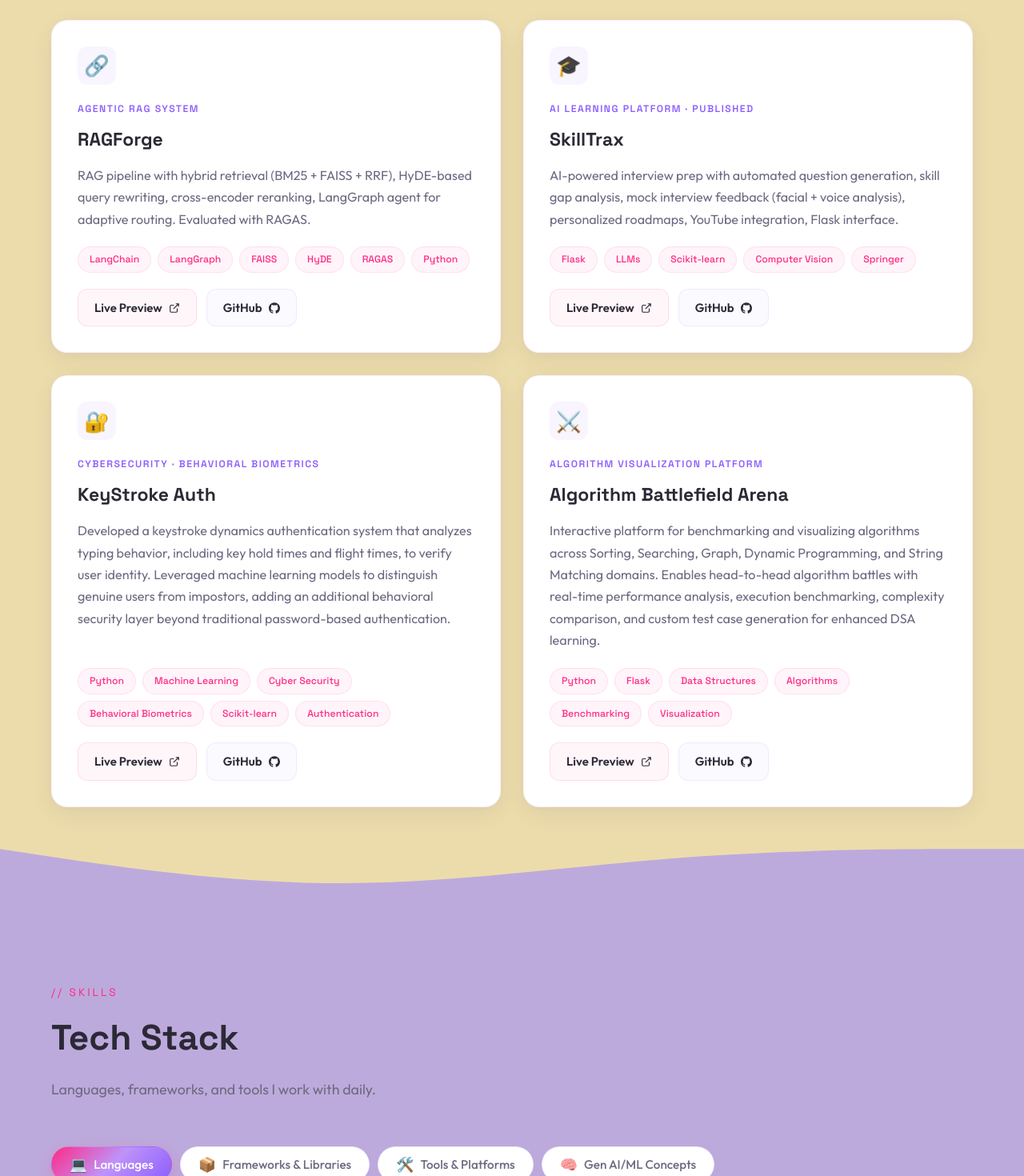
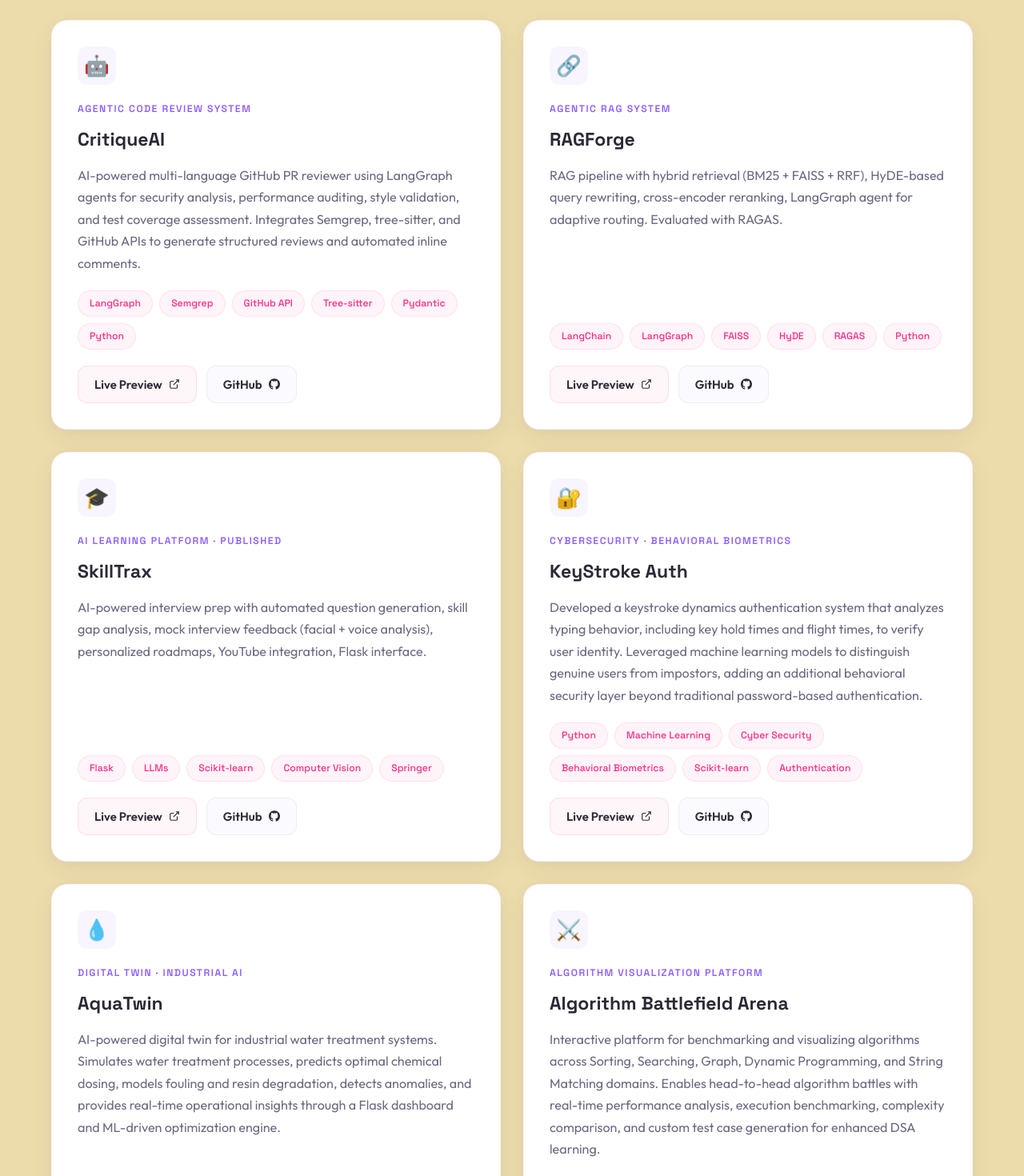
Before and after one commit to Purva09Ratnaparkhi/portfolio, a React (Vite) app: page / in a window 1280 px wide. Shown: the part 1120-2590 px from the top of the page at 80% size. Built offline with nearby package versions, Linux system fonts and the light colour scheme.

Commit message:
Added new projects

```diff
--- a/src/data/portfolioData.js
+++ b/src/data/portfolioData.js
@@ -1,4 +1,14 @@
 export const projects = [
+  {
+    icon: '🤖',
+    type: 'Agentic Code Review System',
+    title: 'CritiqueAI',
+    description:
+      'AI-powered multi-language GitHub PR reviewer using LangGraph agents for security analysis, performance auditing, style validation, and test coverage assessment. Integrates Semgrep, tree-sitter, and GitHub APIs to generate structured reviews and automated inline comments.',
+    tags: ['LangGraph', 'Semgrep', 'GitHub API', 'Tree-sitter', 'Pydantic', 'Python'],
+    link: 'https://huggingface.co/spaces/advait09/CritiqueAI',
+    github: 'https://github.com/Purva09Ratnaparkhi/CritiqueAI',
+  },
   {
     icon: '🔗',
     type: 'Agentic RAG System',
@@ -28,6 +38,15 @@ export const projects = [
     tags: ['Python', 'Machine Learning', 'Cyber Security', 'Behavioral Biometrics', 'Scikit-learn', 'Authentication'],
     link: 'https://huggingface.co/spaces/advait09/keystroke-based-verifier',
     github: 'https://github.com/AdvaitMhalungekar/Keystroke-Rhythm-Based-User-Verifier',
+  },
+  {
+    icon: '💧',
+    type: 'Digital Twin · Industrial AI',
+    title: 'AquaTwin',
+    description:
+      'AI-powered digital twin for industrial water treatment systems. Simulates water treatment processes, predicts optimal chemical dosing, models fouling and resin degradation, detects anomalies, and provides real-time operational insights through a Flask dashboard and ML-driven optimization engine.',
+    tags: ['Digital Twin', 'Machine Learning', 'XGBoost', 'Flask', 'MLflow', 'Time Series'],
+    github: 'https://github.com/Purva09Ratnaparkhi/Water-Hardness-Treatment-Plant-Digital-Twin',
   },
   {
     icon: '⚔️',
```
